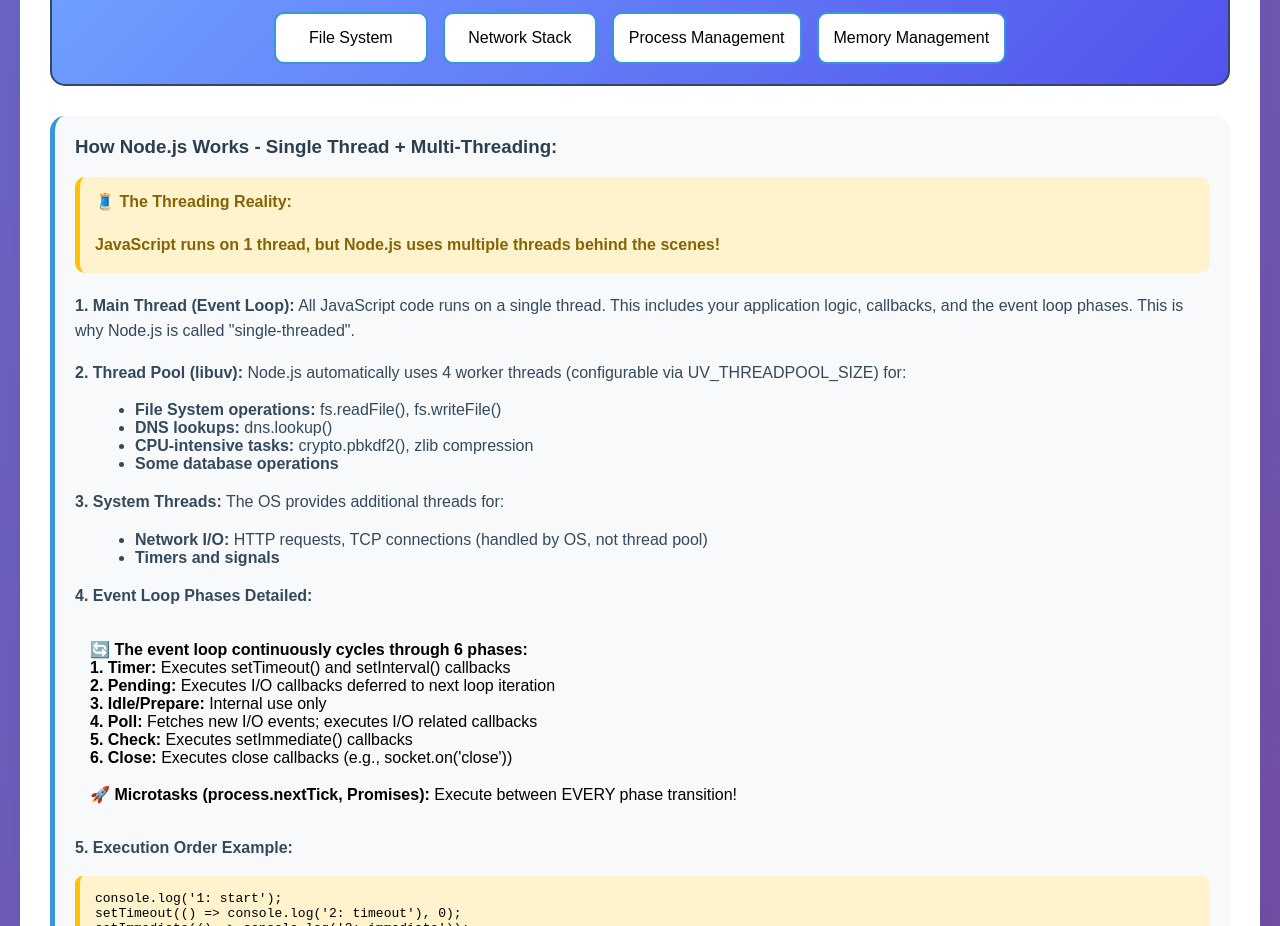
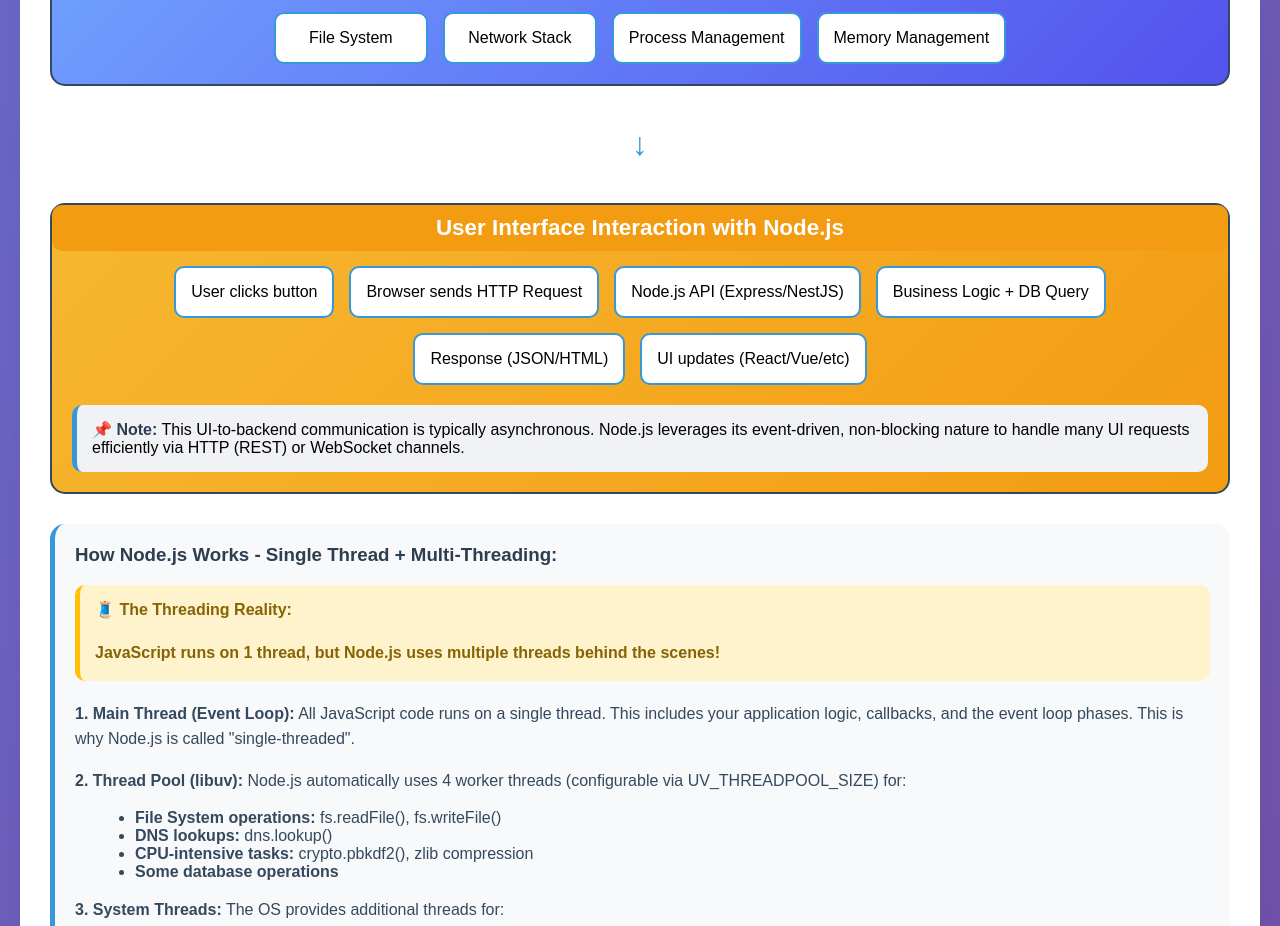
Before and after one commit to dimahalaiskiy/nodejs, a plain HTML site: page index.html in a window 1280 px wide. Shown: the part 2071-2997 px from the top of the page. Drawn offline with Linux system fonts and the light colour scheme.

Commit message:
ADDED: Node.jd + UI explanation

```diff
--- a/index.html
+++ b/index.html
@@ -384,6 +384,24 @@
                     <div class="component">Memory Management</div>
                 </div>
             </div>
+
+            <div class="flow-arrow">↓</div>
+
+            <!-- UI Interaction Flow Layer -->
+            <div class="layer javascript">
+                <div class="layer-title">User Interface Interaction with Node.js</div>
+                <div class="components">
+                    <div class="component">User clicks button</div>
+                    <div class="component">Browser sends HTTP Request</div>
+                    <div class="component">Node.js API (Express/NestJS)</div>
+                    <div class="component">Business Logic + DB Query</div>
+                    <div class="component">Response (JSON/HTML)</div>
+                    <div class="component">UI updates (React/Vue/etc)</div>
+                </div>
+                <div style="margin-top: 20px; background: #f1f2f6; padding: 15px; border-radius: 10px; border-left: 5px solid #3498db;">
+                    <strong style="color: #2c3e50;">📌 Note:</strong> This UI-to-backend communication is typically asynchronous. Node.js leverages its event-driven, non-blocking nature to handle many UI requests efficiently via HTTP (REST) or WebSocket channels.
+                </div>
+            </div>
         </div>
 
         <div class="description">
```
